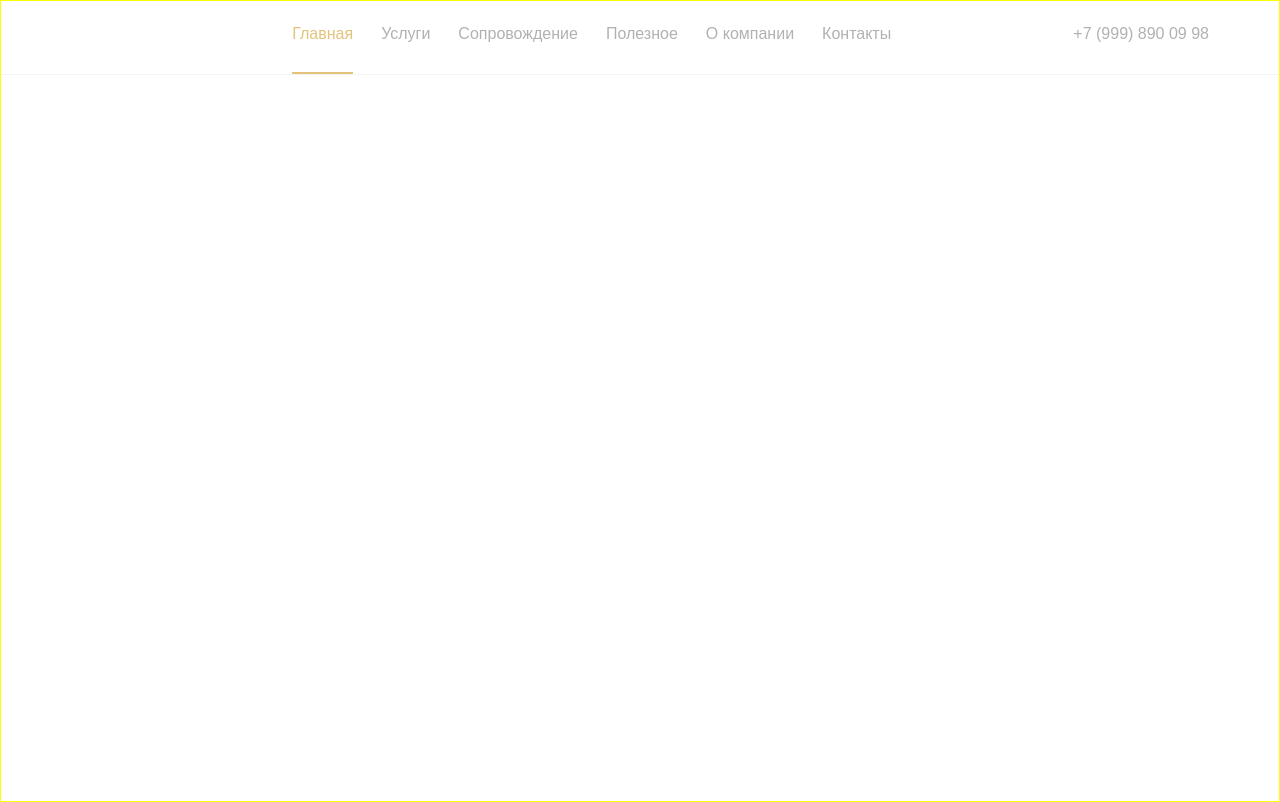
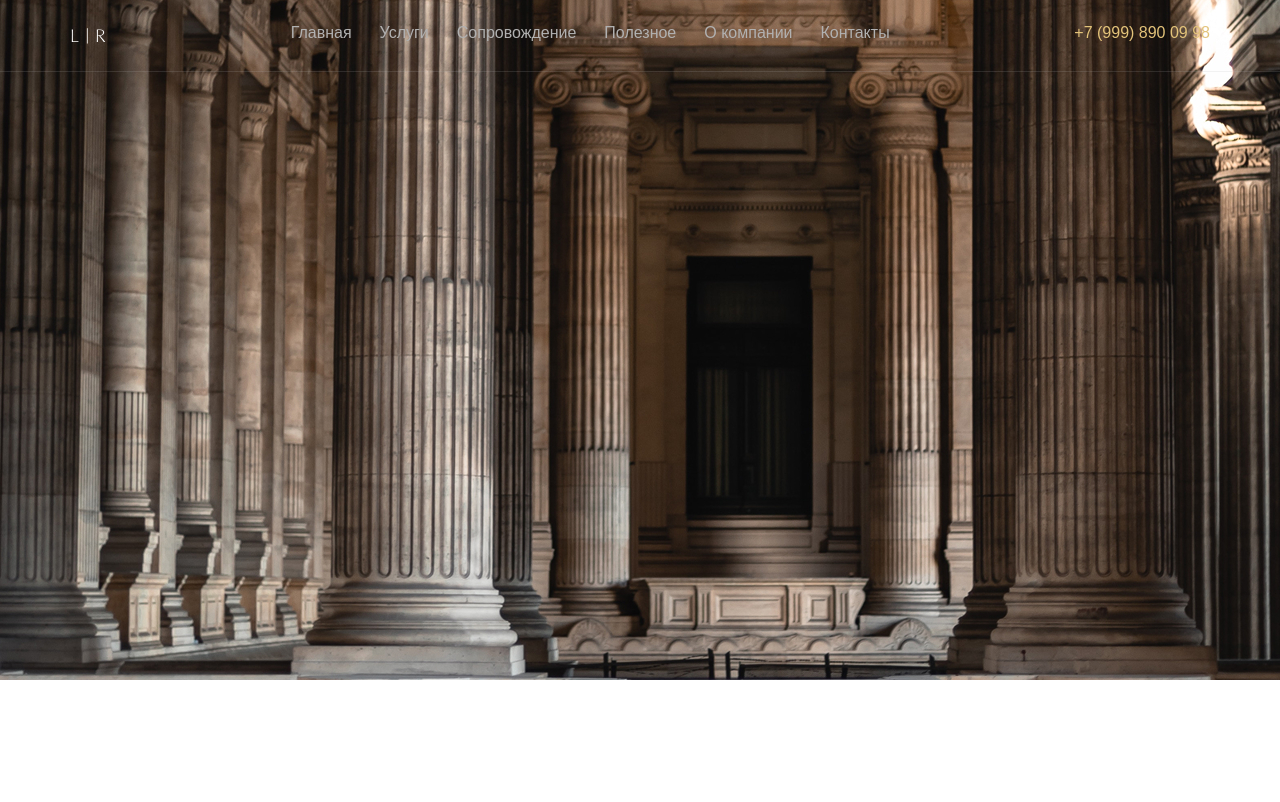
Before and after one commit to katsiarynaYaz/lawyer, a website built with Vite: page index.html in a window 1280 px wide. Built offline with nearby package versions, Linux system fonts and the light colour scheme; files whose address does not match are found by name.

Commit message:
made edits in global.css and normalize.css

```diff
--- a/index.html
+++ b/index.html
@@ -14,7 +14,7 @@
           <img src="icon.svg" alt="Логотип компании" />
           <nav>
             <ul>
-              <li><a href="#main" class="active">Главная</a></li>
+              <li><a href="#main">Главная</a></li>
               <li><a href="#services">Услуги</a></li>
               <li><a href="#support">Сопровождение</a></li>
               <li><a href="#useful">Полезное</a></li>
--- a/src/styles/global.css
+++ b/src/styles/global.css
@@ -17,55 +17,41 @@ body {
 .container {
   max-width: 1440px;
   height: 100%;
-  border: 1px solid yellow;
-  margin-left: auto;
-  margin-right: auto;
+  margin-inline: auto;
 }
 
 .hero {
-  background-image: url('columns.jpg');
+  background-image: url("/columns.jpg");
   background-repeat: no-repeat;
   height: 100%;
 }
 
 header {
-  height: 25px;
   padding: 24px 70px;
   border-bottom: 1px solid rgba(177, 177, 177, 0.16);
 
   display: flex;
-  flex-direction: row;
   justify-content: space-between;
 }
 
 nav ul {
-  list-style: none;
   display: flex;
-  flex-direction: row;
   justify-content: space-between;
   gap: 28px;
+}
+
+header a {
+  color: rgba(177, 177, 177, 1);
   text-decoration: none;
 }
 
-a {
-  color: rgba(177, 177, 177, 1);
-}
-
-a:link,
-a:visited,
-a:hover,
-a:active,
-a:focus {
-  text-decoration: none;
-}
-
-.active {
+header a:hover {
   color: rgba(227, 195, 122, 1);
-  padding-bottom: 30px;
+  padding-bottom: 28px;
   border-bottom: 2px solid  rgba(227, 195, 122, 1);
 
 }
 
-.number {
+.phone {
   color: rgba(227, 195, 122, 1);
 }
```
Also changed, not shown: src/styles/normalize.css.
